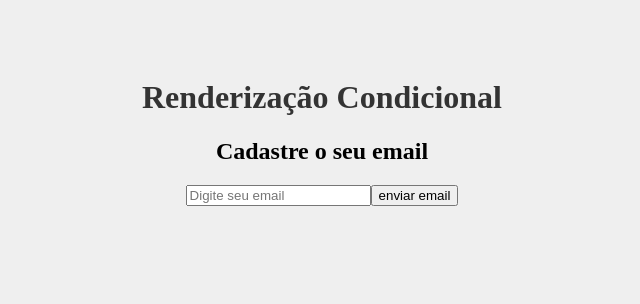
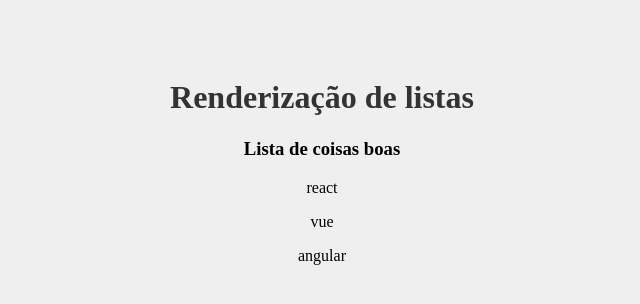
Before and after one commit to EduCassPacheco/Curso-React, a React (Create React App) app: page / in a window 1280 px wide. Shown: the top 304 px of the page, without its empty margins (318-958 px from the left). Built offline with nearby package versions, Linux system fonts and the light colour scheme.

Commit message:
tratando arrays com condição

```diff
--- a/src/App.js
+++ b/src/App.js
@@ -1,12 +1,12 @@
 import './App.css';
-import Condicional from './components/Condicional';
+import OutraLista from './components/OutraLista';
 
 function App() {
-  const nomeTeste="Eduardo"
+  const meusItens=['react','vue','angular']
   return (
     <div className="App">
-      <h1>Renderização Condicional</h1>
-      <Condicional/>
+      <h1>Renderização de listas</h1>
+      <OutraLista itens={meusItens}/>
     </div>
   );
 }
--- /dev/null
+++ b/src/components/OutraLista.js
@@ -0,0 +1,16 @@
+function OutraLista({itens}){
+    return(
+        <>
+            <h3>Lista de coisas boas</h3>
+            { itens.length > 0 ? (itens.map((item,index)=>(
+                    <p key={index}>{item}</p>
+                ))) : (
+                    <h3>Não foi encontrado itens</h3>
+                )
+
+            }
+        </>
+    )
+}
+
+export default OutraLista
```
